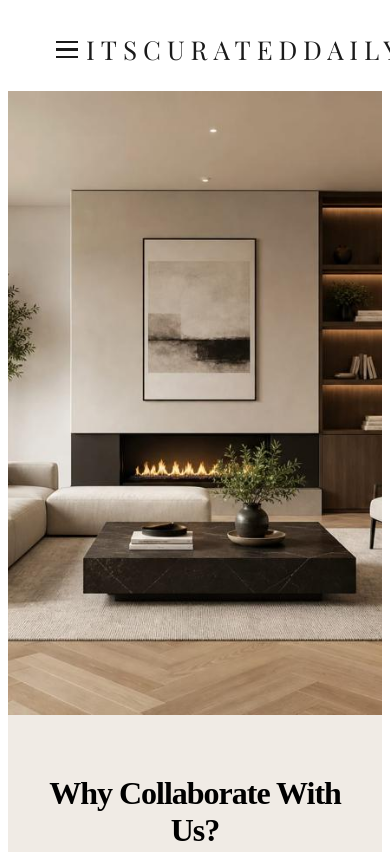
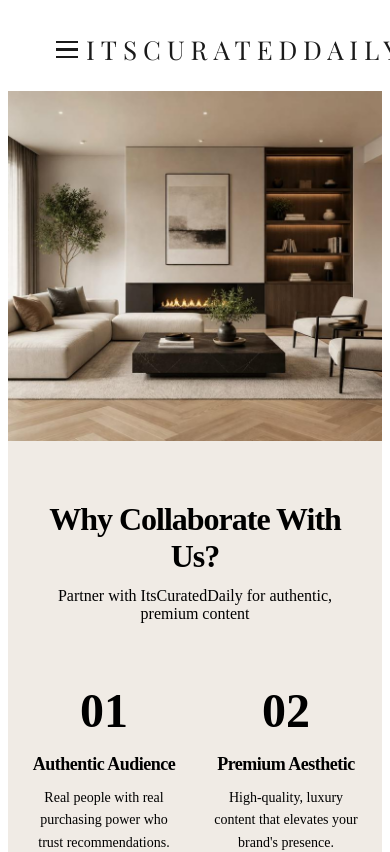
Before and after one commit to ItsCuratedDaily/itscuratedaily, a Nuxt app: page / in a window 390 px wide. Shown: the top 852 px of the page. Built offline with nearby package versions, Linux system fonts and the light colour scheme.

Commit message:
Reduce hero height to 600px, preserve flooring with object-position: bottom

```diff
--- a/pages/index.vue
+++ b/pages/index.vue
@@ -365,7 +365,7 @@ body {
 
 /* Hero */
 .hero {
-  height: 1170px;
+  height: 600px;
   overflow: hidden;
   position: relative;
 }
@@ -374,12 +374,13 @@ body {
   width: 100%;
   height: 100%;
   object-fit: cover;
+  object-position: bottom;
   display: block;
 }
 
 @media (max-width: 768px) {
   .hero {
-    height: 624px;
+    height: 350px;
   }
 }
 
```
